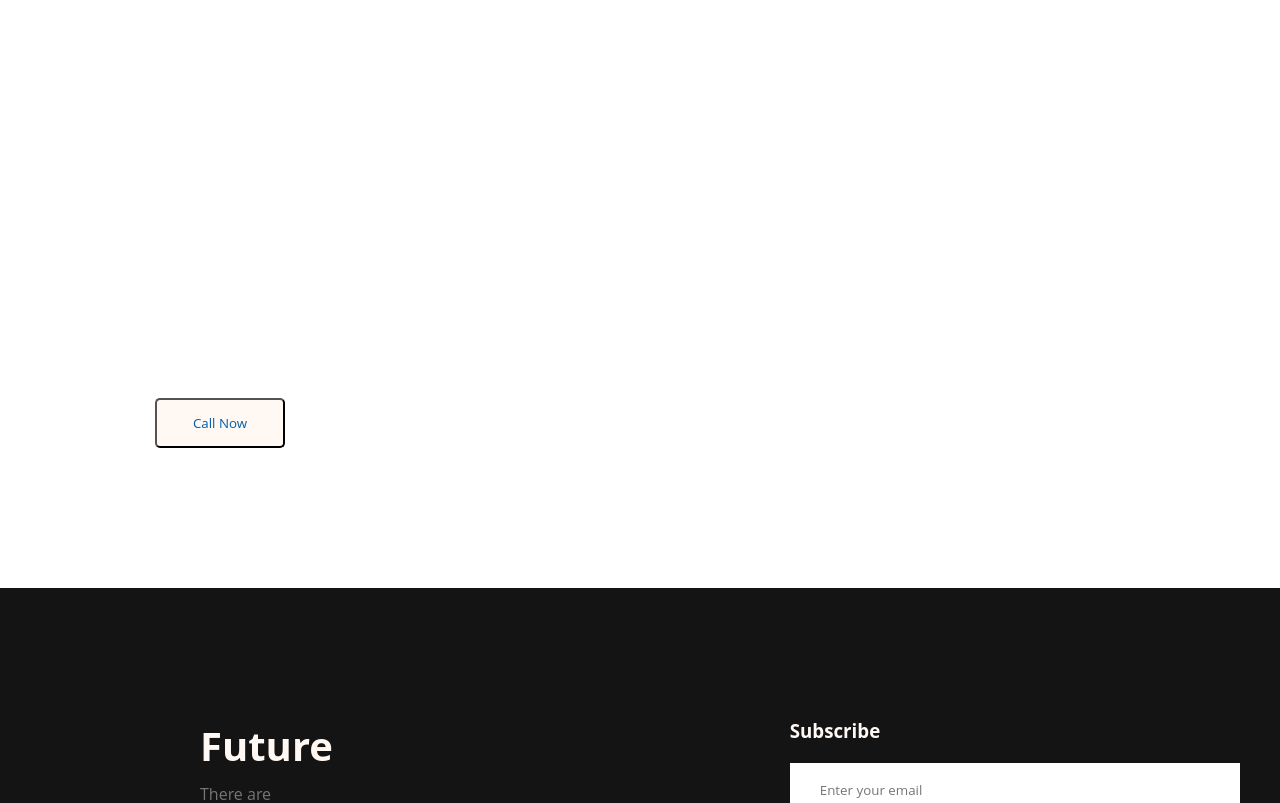
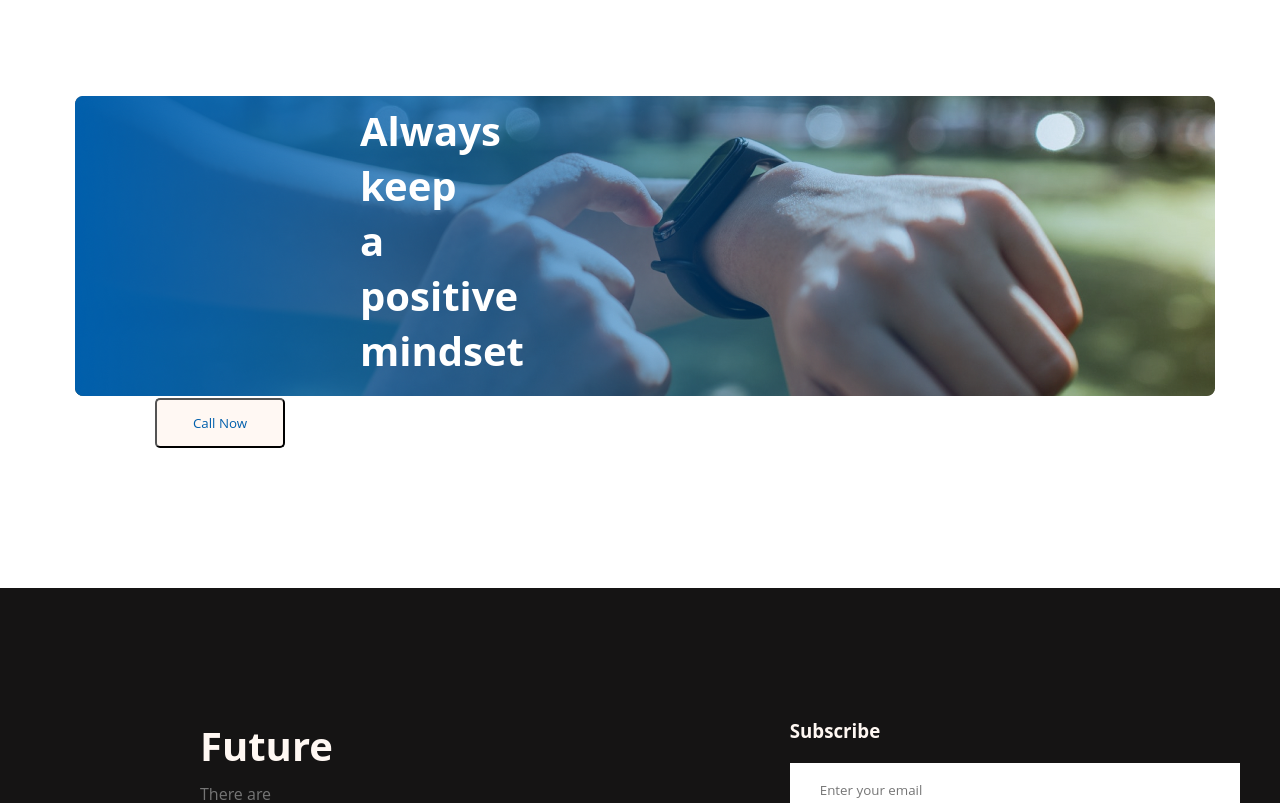
Before and after one commit to sajidulbari/new-year-new-me-repo, a plain HTML site: page index.html in a window 1280 px wide. Shown: the part 3460-4263 px from the top of the page. Drawn offline with Linux system fonts and the light colour scheme; the site is published under a folder, as on GitHub Pages, so addresses that start at the root find nothing; files whose address does not match are found by name.

Commit message:
Update new-year.css

```diff
--- a/new-year.css
+++ b/new-year.css
@@ -246,7 +246,7 @@ padding-top: 50px;
     background-repeat: no-repeat;
     background-position: center;
     text-align: center;
-    background-image: url(/gradient1.png), url(/watch.png);
+    background-image: url(./gradient1.png), url(./watch.png);
     margin-left: 10px;
     padding-top: 100px;
     margin-top: 100px;
```
